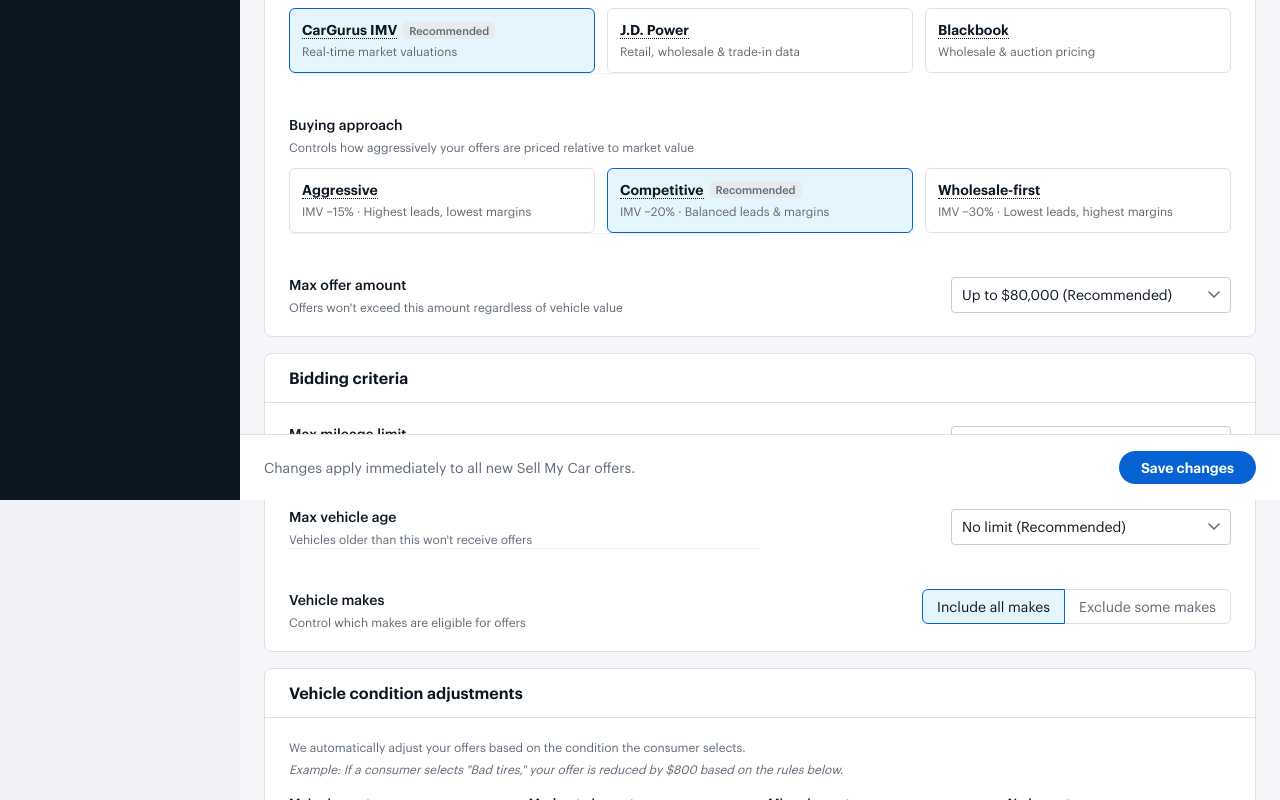
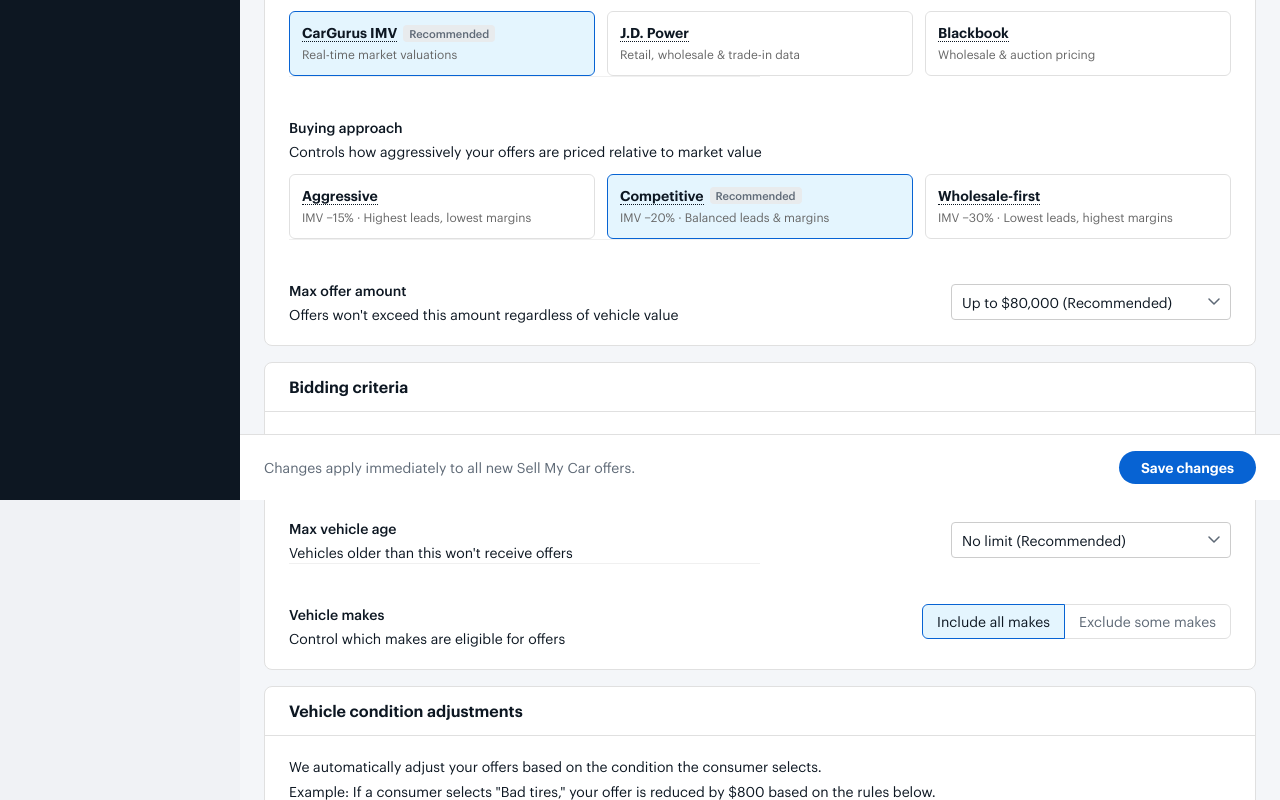
Before and after one commit to jkappel-cg/cg-smc-management, a React (Vite) app: page / in a window 1280 px wide. Shown: the part 300-1100 px from the top of the page. Built offline with nearby package versions, Linux system fonts and the light colour scheme.

Commit message:
Description text: 14px #0D1722, no italics

```diff
--- a/src/components/ConditionAdjustments.jsx
+++ b/src/components/ConditionAdjustments.jsx
@@ -69,10 +69,10 @@
 export default function ConditionAdjustments() {
   return (
     <div>
-      <p style={{ fontSize: 12, color: '#5E6976', marginBottom: 4 }}>
+      <p style={{ fontSize: 14, color: '#0D1722', marginBottom: 4 }}>
         We automatically adjust your offers based on the condition the consumer selects.
       </p>
-      <p style={{ fontSize: 12, color: '#5E6976', fontStyle: 'italic', marginBottom: 16 }}>
+      <p style={{ fontSize: 14, color: '#0D1722', marginBottom: 16 }}>
         Example: If a consumer selects "Bad tires," your offer is reduced by $800 based on the rules below.
       </p>
       <div style={{ display: 'grid', gridTemplateColumns: 'repeat(4, 1fr)', gap: 16 }}>
--- a/src/components/ConditionSliders.jsx
+++ b/src/components/ConditionSliders.jsx
@@ -186,7 +186,7 @@
       <p style={{ fontSize: 14, color: '#5E6976', marginBottom: 4 }}>
         We automatically adjust your offers based on the condition the consumer selects.
       </p>
-      <p style={{ fontSize: 14, color: '#5E6976', fontStyle: 'italic', marginBottom: 20 }}>
+      <p style={{ fontSize: 14, color: '#0D1722', marginBottom: 20 }}>
         Example: If a consumer selects "Bad tires," your offer is reduced by $800 based on the rules below.
       </p>
 
--- a/src/components/FieldBlock.jsx
+++ b/src/components/FieldBlock.jsx
@@ -8,7 +8,7 @@
         <div style={{ display: 'flex', alignItems: 'flex-start', justifyContent: 'space-between', marginBottom: children ? 16 : 0 }}>
           <div>
             <div style={{ fontSize: 14, fontWeight: 500, color: '#0D1722', marginBottom: 3 }}>{label}</div>
-            {description && <div style={{ fontSize: 12, color: '#5E6976' }}>{description}</div>}
+            {description && <div style={{ fontSize: 14, color: '#0D1722' }}>{description}</div>}
           </div>
           {inlineControl}
         </div>
@@ -24,7 +24,7 @@
         <div style={{ display: 'flex', alignItems: 'center', justifyContent: 'space-between' }}>
           <div>
             <div style={{ fontSize: 14, fontWeight: 500, color: '#0D1722', marginBottom: 3 }}>{label}</div>
-            {description && <div style={{ fontSize: 12, color: '#5E6976' }}>{description}</div>}
+            {description && <div style={{ fontSize: 14, color: '#0D1722' }}>{description}</div>}
           </div>
           {children}
         </div>
@@ -38,7 +38,7 @@
       {label && (
         <div style={{ marginBottom: 12 }}>
           <div style={{ fontSize: 14, fontWeight: 500, color: '#0D1722', marginBottom: 3 }}>{label}</div>
-          {description && <div style={{ fontSize: 12, color: '#5E6976' }}>{description}</div>}
+          {description && <div style={{ fontSize: 14, color: '#0D1722' }}>{description}</div>}
         </div>
       )}
       {children}
```
